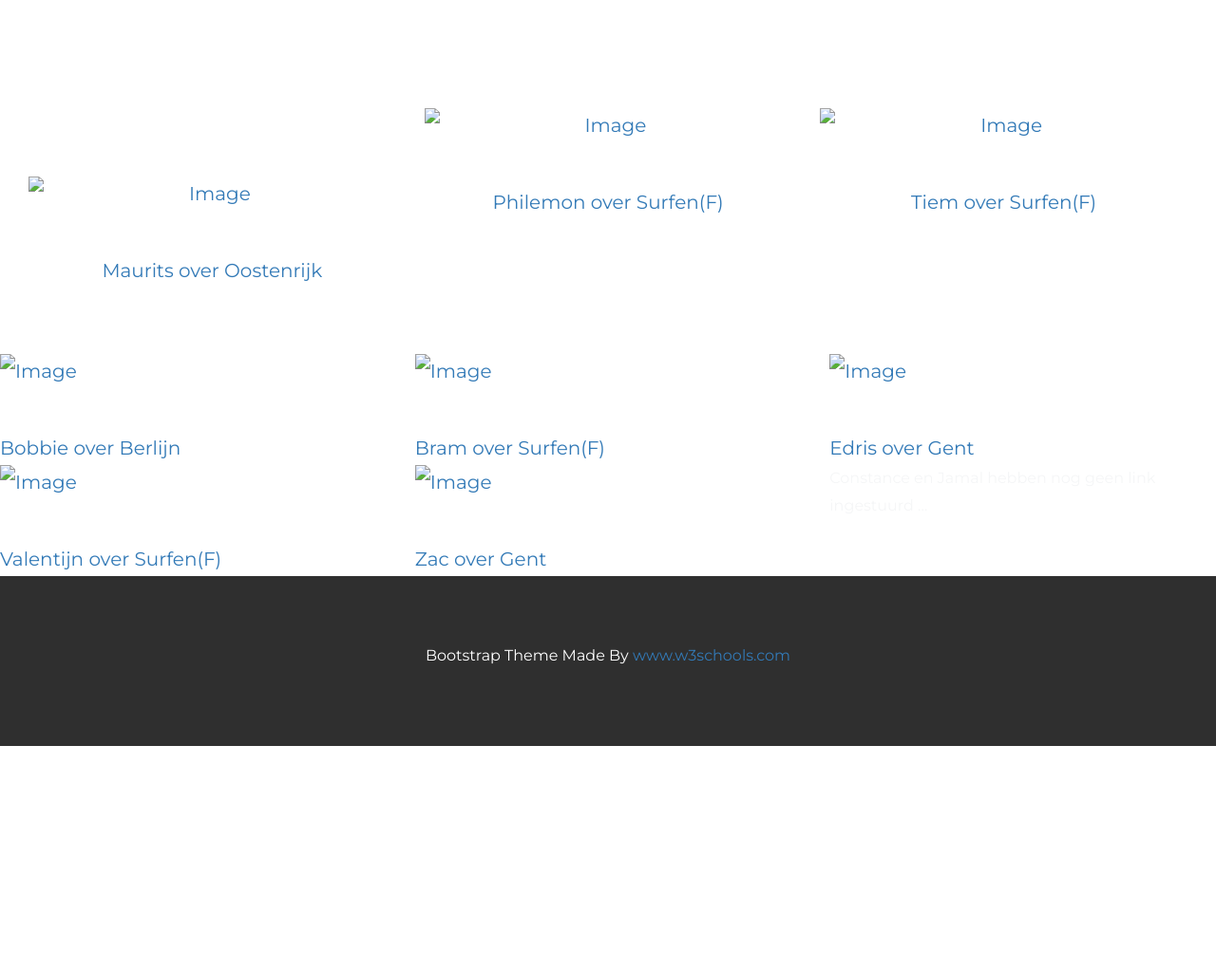
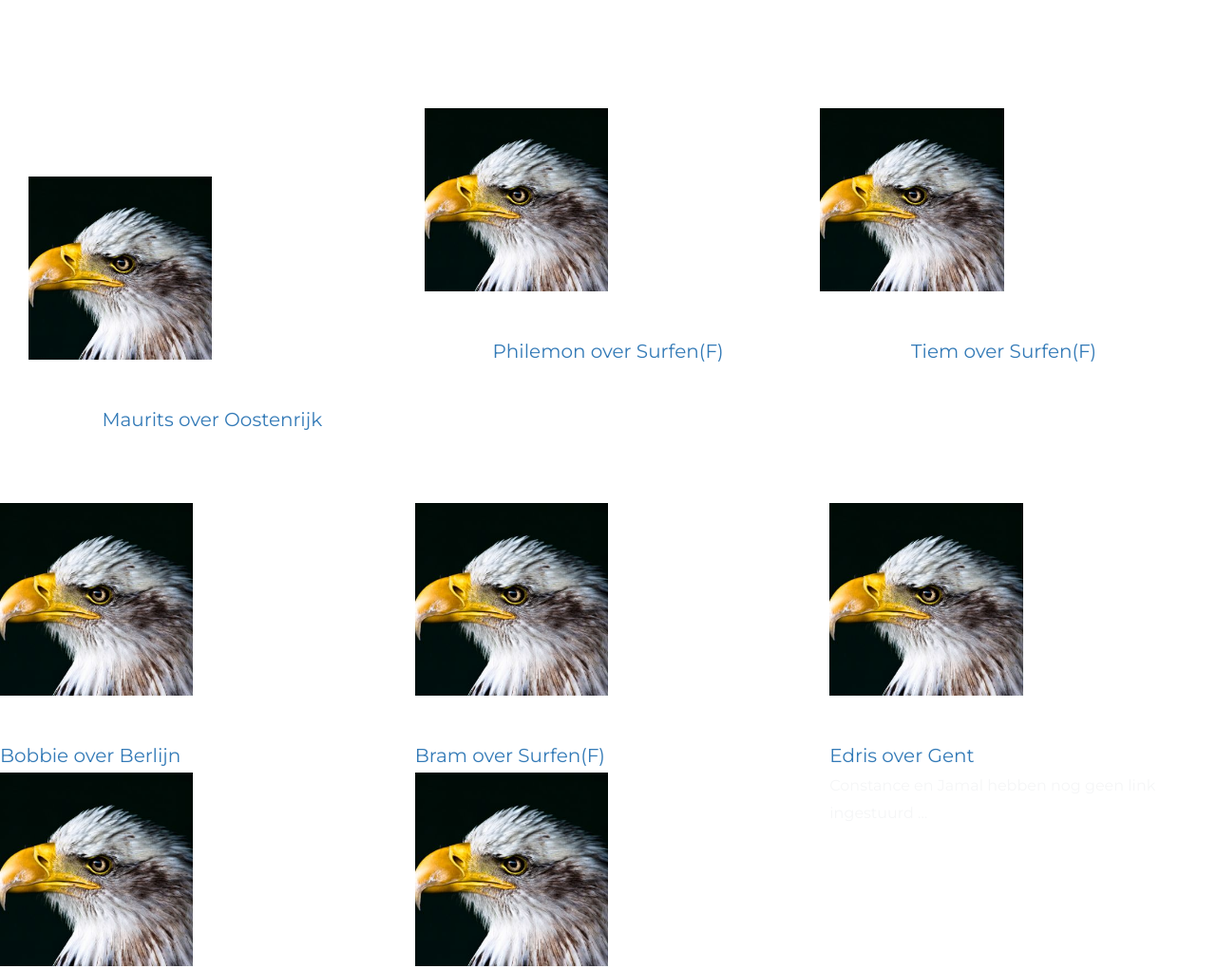
Before and after one commit to xota/werkweken4H, a plain HTML site: page index.html in a window 1280 px wide. Shown: the part 809-1830 px from the top of the page at 95% size. Before the commit the page ends 1595 px from the top, so only its background shows below. Drawn offline with nearby package versions, Linux system fonts and the light colour scheme.

Commit message:
Update index.html
Plaatje verwijzing gewijzigd

```diff
--- a/index.html
+++ b/index.html
@@ -66,40 +66,40 @@
   <h3 class="margin">De verslagen</h3><br>
       <a <div class="row">
     <div class="col-sm-4">
-      <a href = "https://26321-3490.trinket.io/sites/werkweek-oostenrijk" target="_blank"><img src="birds2.jpg" class="img-responsive margin" style="width:100%" alt="Image">
+      <a href = "https://26321-3490.trinket.io/sites/werkweek-oostenrijk" target="_blank"><img src="bird.jpg" class="img-responsive margin" style="width:50%" alt="Image">
 		Maurits over Oostenrijk</a>
     </div>
     <div class="col-sm-4">
-      <a href = "https://philemonkoolen-9822.trinket.io/sites/werkweek-surfen" target="_blank"><img src="birds2.jpg" class="img-responsive margin" style="width:100%" alt="Image">
+      <a href = "https://philemonkoolen-9822.trinket.io/sites/werkweek-surfen" target="_blank"><img src="bird.jpg" class="img-responsive margin" style="width:50%" alt="Image">
 		Philemon over Surfen(F)</a>
     </div>
     <div class="col-sm-4">
-      <a href = "https://26415-5277.trinket.io/sites/werkweek-surfen" target="_blank"><img src="birds2.jpg" class="img-responsive margin" style="width:100%" alt="Image">
+      <a href = "https://26415-5277.trinket.io/sites/werkweek-surfen" target="_blank"><img src="bird.jpg" class="img-responsive margin" style="width:50%" alt="Image">
 		Tiem over Surfen(F)</a>
     </div>
 </div>
 <div class="row">
     <div class="col-sm-4">
 
- 	<a href = "https://26537-8398.trinket.io/sites/werkweekberlijn" target="_blank"><img src="birds2.jpg" class="img-responsive margin" style="width:100%" alt="Image">
+ 	<a href = "https://26537-8398.trinket.io/sites/werkweekberlijn" target="_blank"><img src="bird.jpg" class="img-responsive margin" style="width:50%" alt="Image">
 		Bobbie over Berlijn</a>
     </div>
     <div class="col-sm-4">
-      <a href = "https://bram1234.trinket.io/sites/werkweeksurfen" target="_blank"><img src="birds2.jpg" class="img-responsive margin" style="width:100%" alt="Image">
+      <a href = "https://bram1234.trinket.io/sites/werkweeksurfen" target="_blank"><img src="bird.jpg" class="img-responsive margin" style="width:50%" alt="Image">
 		Bram over Surfen(F)</a>
     </div>
     <div class="col-sm-4">
-      <a href = "https://26407-4035.trinket.io/sites/werkweekgent" target="_blank"><img src="birds2.jpg" class="img-responsive margin" style="width:100%" alt="Image">
+      <a href = "https://26407-4035.trinket.io/sites/werkweekgent" target="_blank"><img src="bird.jpg" class="img-responsive margin" style="width:50%" alt="Image">
 		Edris over Gent</a>
     </div>
 </div>
 <div class="row">
     <div class="col-sm-4">
-     <a href = "https://valentijn-niet-3183.trinket.io/sites/werkweek-24" target="_blank"><img src="birds2.jpg" class="img-responsive margin" style="width:100%" alt="Image">
+     <a href = "https://valentijn-niet-3183.trinket.io/sites/werkweek-24" target="_blank"><img src="bird.jpg" class="img-responsive margin" style="width:50%" alt="Image">
 		Valentijn over Surfen(F)</a>
      </div>
     <div class="col-sm-4">
-      <a href = "noLink" target="_blank"><img src="birds2.jpg" class="img-responsive margin" style="width:100%" alt="Image">
+      <a href = "noLink" target="_blank"><img src="bird.jpg" class="img-responsive margin" style="width:50%" alt="Image">
 		Zac over Gent</a>
     </div>
     <div class="col-sm-4">
```
